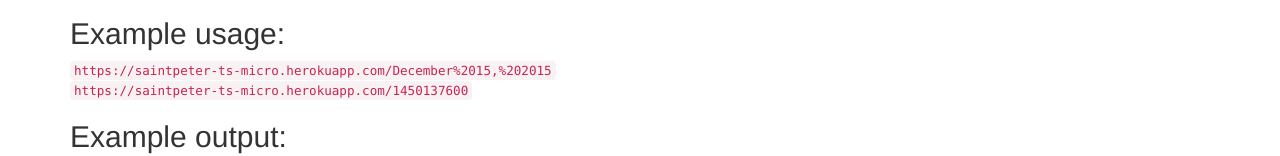
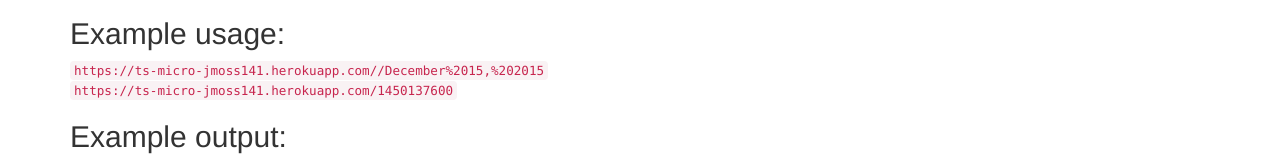
Before and after one commit to Jordan141/timestamp-api, a website: page index.html in a window 1280 px wide. Shown: the part 248-404 px from the top of the page. Drawn offline with nearby package versions, Linux system fonts and the light colour scheme.

Commit message:
URl fix and heroku update

```diff
--- a/index.html
+++ b/index.html
@@ -20,8 +20,8 @@
         </ol>
     </blockquote>
     <h2>Example usage:</h2>
-    <code>https://saintpeter-ts-micro.herokuapp.com/December%2015,%202015</code><br>
-    <code>https://saintpeter-ts-micro.herokuapp.com/1450137600</code>
+    <code>https://ts-micro-jmoss141.herokuapp.com//December%2015,%202015</code><br>
+    <code>https://ts-micro-jmoss141.herokuapp.com/1450137600</code>
     <h2>Example output:</h2>
     <code>{ "unix": 1450137600, "natural": "December 15, 2015" }</code><br>
     <code>{ "unix": null, "natural": null }</code>
```
